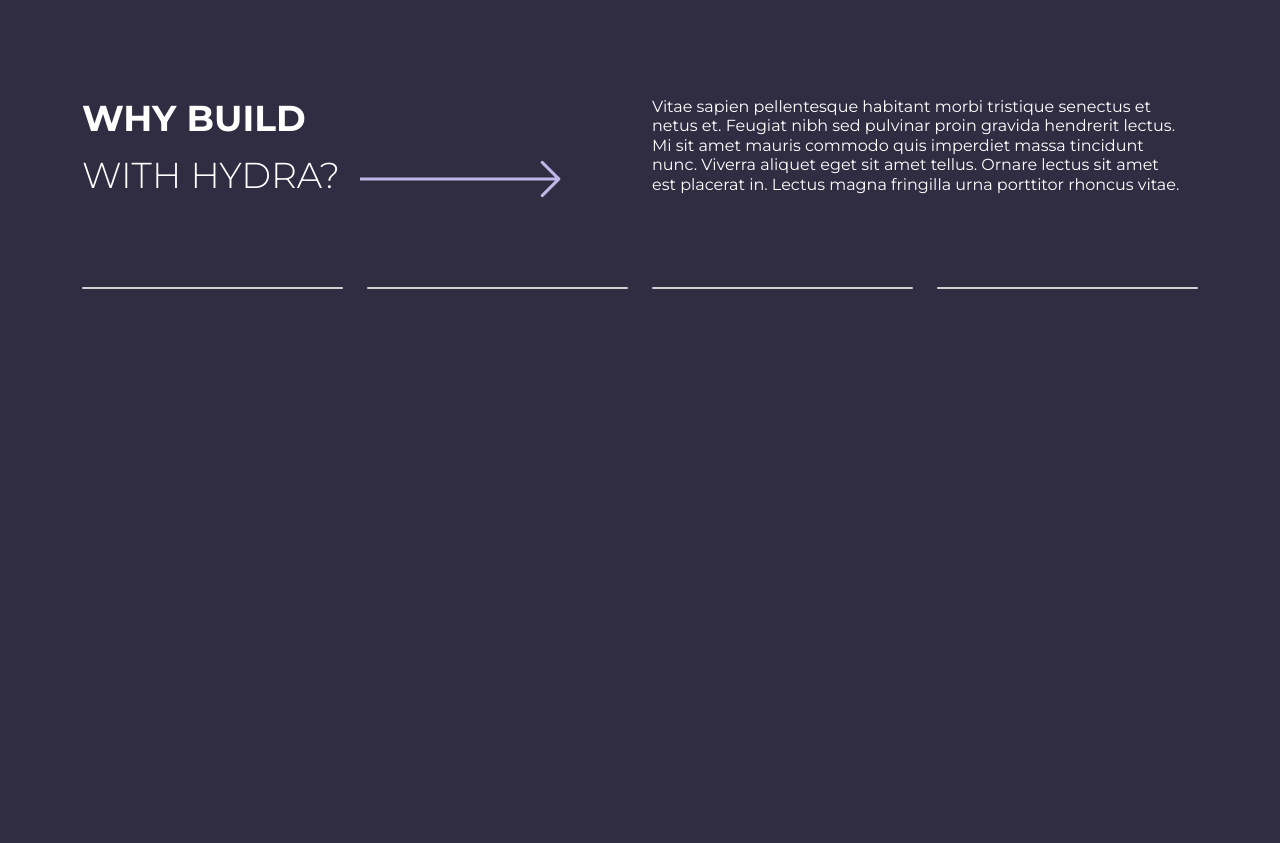
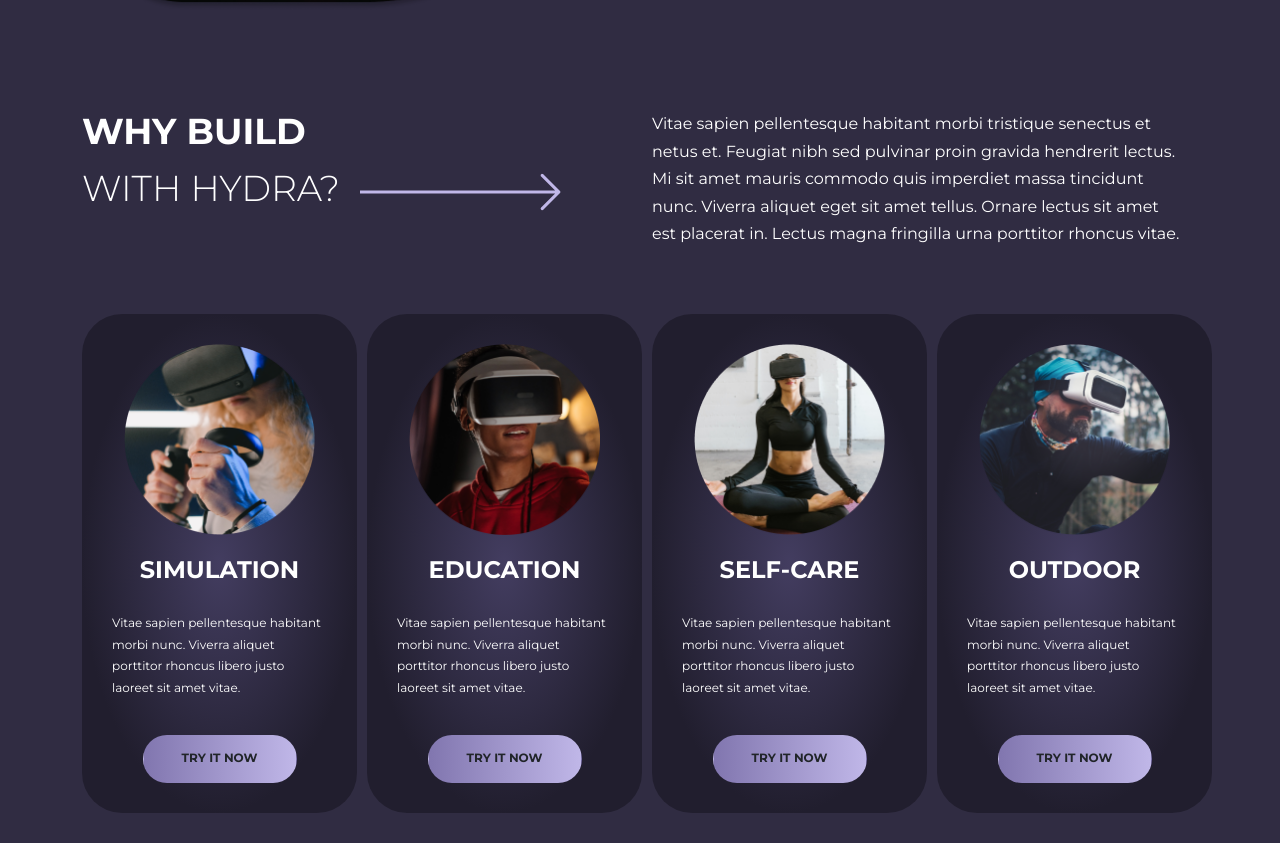
Before and after one commit to SyedGulzar786/figma-2-HYDRA, a plain HTML site: page index.html in a window 1280 px wide. Shown: the part 1816-2659 px from the top of the page. Before the commit the page ends 2135 px from the top, so only its background shows below. Drawn offline with nearby package versions, Linux system fonts and the light colour scheme; a web font is replaced by a local one.

Commit message:
card section completed and just setting remsins

```diff
--- a/index.html
+++ b/index.html
@@ -101,9 +101,12 @@
     <div class="left-side-content col-6 p-0">
         <img class="second-slide-img" src="./assets/images/Mask group (1).png" alt="">
     </div>
-    <div class="right-side-content col-6 ">
+    <div class="right-side-content d-flex flex-column justify-content-evenly col-6 ">
+<div class="second-slide-mid-content">
     <h1 class="second-slide-title">ABOUT</h1>
     <h2 class="second-slide-heading">HYDRA VR</h2>
+</div>
+
     <p class="second-slide-paragraph">Eget mi proin sed libero enim sed faucibus turpis. Nisl rhoncus mattis rhoncus
         urna neque viverra justo. Vivamus at augue eget arcu dictum. Ultrices gravida
         dictum fusce ut placerat orci. Aenean et tortor at risus viverra adipiscing at in.
@@ -113,7 +116,9 @@
         cursus sit amet. Vel eros donec ac odio tempor orci dapibus. Sem nulla pha
         retra diam sit amet nisl suscipit adipiscing bibendum. Leo a diam sollicitudi
         n tempor.</p>
-        <button type="button" class="btn second-slide-button">LET’S GET IN TOUCH</button>
+    <button type="button" class="btn first-slide-button">LET’S GET IN TOUCH</button>
+
+
     </div>
 </div>
 <!-- / -->
@@ -139,18 +144,36 @@
         <div class="container">
             <div class="row third-slide">
             <div class="col-3">
-                <div class="card">
-
+                <div class="cage">
+                    <img class="cage-img" src="./assets/images/Mask group (2).png" alt="">
+                    <h1 class="cage-title">SIMULATION</h1>
+                    <p class="cage-paragraph"q>Vitae sapien pellentesque habitant morbi nunc. Viverra aliquet  porttitor rhoncus libero justo laoreet sit amet vitae.</p>
+                    <button type="button" class="btn nav-button nav-button-two card-button">TRY IT NOW</button>
                 </div>
             </div>
             <div class="col-3">
-                <div class="card"></div>
+                <div class="cage">
+                    <img class="cage-img" src="./assets/images/Mask group@2x.png" alt="">
+                    <h1 class="cage-title">EDUCATION</h1>
+                    <p class="cage-paragraph"q>Vitae sapien pellentesque habitant morbi nunc. Viverra aliquet  porttitor rhoncus libero justo laoreet sit amet vitae.</p>
+                    <button type="button" class="btn nav-button nav-button-two card-button">TRY IT NOW</button>
+                </div>
             </div>
             <div class="col-3">
-                <div class="card"></div>
+                <div class="cage">
+                    <img class="cage-img" src="./assets/images/Mask group (3).png" alt="">
+                    <h1 class="cage-title">SELF-CARE</h1>
+                    <p class="cage-paragraph"q>Vitae sapien pellentesque habitant morbi nunc. Viverra aliquet  porttitor rhoncus libero justo laoreet sit amet vitae.</p>
+                    <button type="button" class="btn nav-button nav-button-two card-button">TRY IT NOW</button>
+                </div>
             </div>
             <div class="col-3">
-                <div class="card"></div>
+                <div class="cage">
+                    <img class="cage-img" src="./assets/images/Mask group (4).png" alt="">
+                    <h1 class="cage-title">OUTDOOR</h1>
+                    <p class="cage-paragraph"q>Vitae sapien pellentesque habitant morbi nunc. Viverra aliquet  porttitor rhoncus libero justo laoreet sit amet vitae.</p>
+                    <button type="button" class="btn nav-button nav-button-two card-button">TRY IT NOW</button>
+                </div>
             </div>
             </div>
         </div>
--- a/style.css
+++ b/style.css
@@ -139,7 +139,7 @@ text-align: left;
     font-family: Montserrat;
     font-size: 16px;
     font-weight: 400;
-    line-height: 19.5px;
+    line-height: 27.5px;
     text-align: left;
 }
 .second-slide-img{
@@ -154,6 +154,33 @@ height: 100px;
 .second-slide-extra{
 margin-top: -20px;
 }
-.card{
-    height: 300px;
+/* //// */
+.cage{
+width: 275px;
+/* height: 511px; */
+border-radius: 40px;
+background: radial-gradient(50% 50% at 50% 50%, #433D60 0%, #211E2E 100%);
+display: flex;
+flex-direction: column;
+align-items: center;
+padding: 30px;
+gap: 20px;
+justify-content: around;
 }
+.cage-img{
+width: 190.92px;
+height: 190.92px;
+}
+.cage-title{
+    font-size: 24px;
+    font-weight: 700;
+    line-height: 29.26px;
+    text-align: left;
+}
+.cage-paragraph{
+    font-size: 12px;
+    font-weight: 400;
+    line-height: 21.63px;
+    text-align: left;
+
+}
```
Lines whose indentation alone changed are shown as unchanged.
